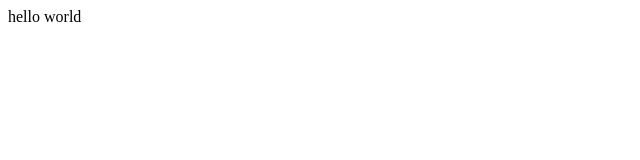
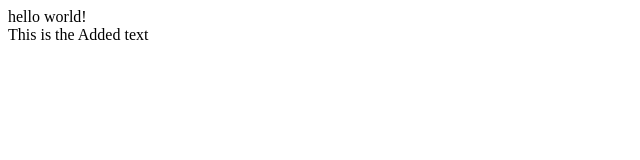
Before and after one commit to saugatkarki17/CS230, a plain HTML site: page index.html in a window 1280 px wide. Shown: the whole page, without its empty margins (0-640 px from the left). Drawn offline with Linux system fonts and the light colour scheme.

Commit message:
CHANGED IN VSCODE

```diff
--- a/index.html
+++ b/index.html
@@ -1 +1,4 @@
-<html><body>hello world</body></html>
+<html>
+    <body>hello world! <br>
+          This is the Added text</body>
+</html>
```
